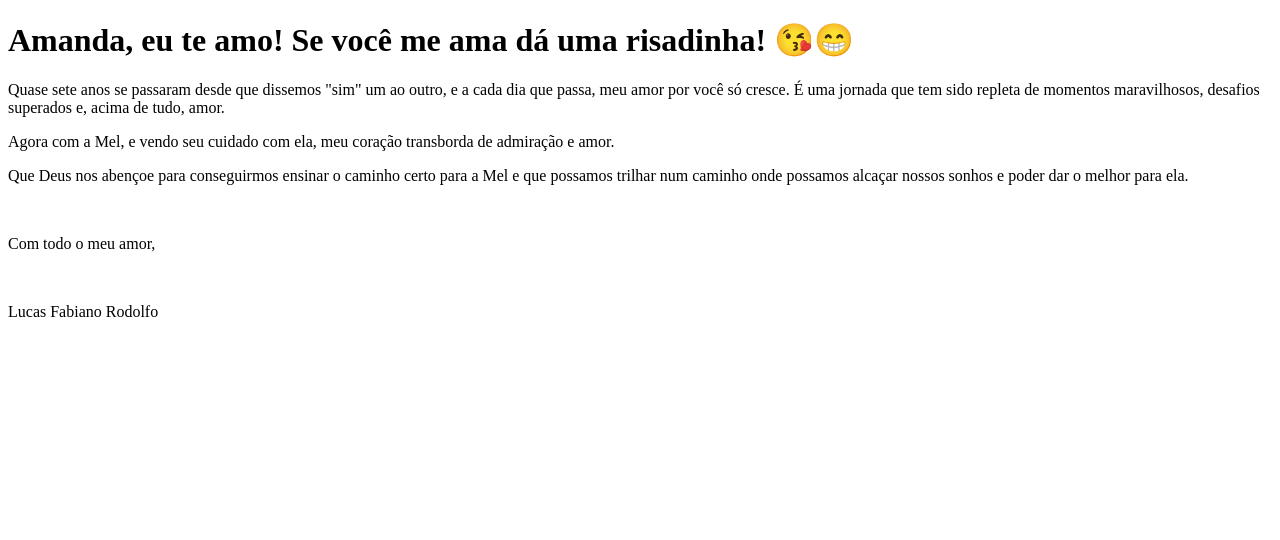
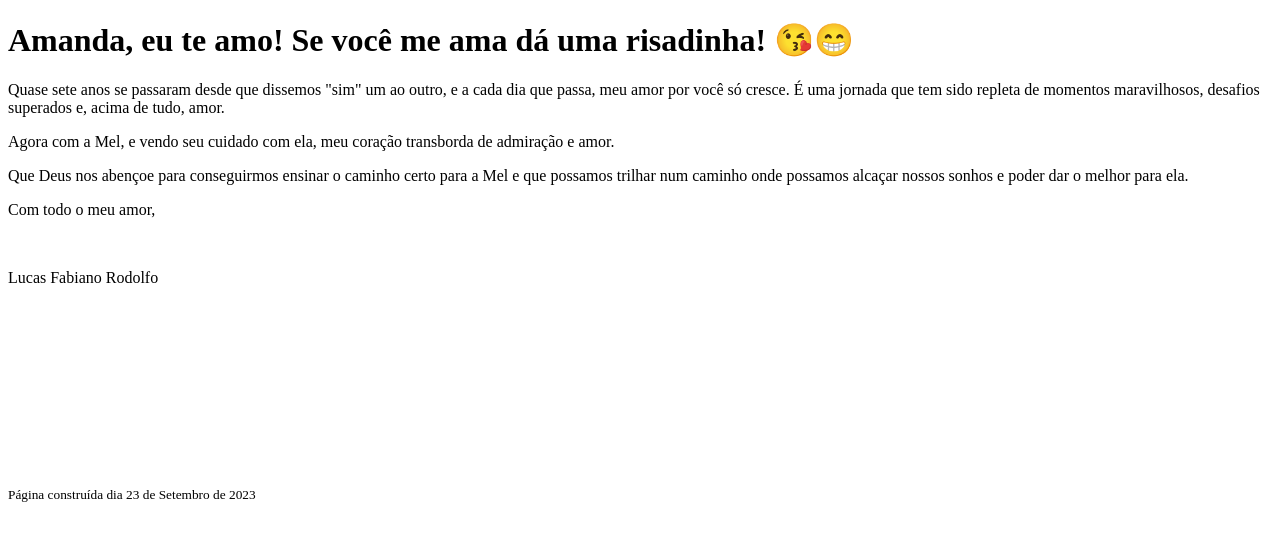
Before and after one commit to Luckaos/clone-tabnews, a Next.js app: page / in a window 1280 px wide. Shown: the top 540 px of the page. Built offline with nearby package versions, Linux system fonts and the light colour scheme.

Commit message:
Inserido data da criação do Index para Histórico

```diff
--- a/pages/index.js
+++ b/pages/index.js
@@ -18,10 +18,21 @@ function Home() {
         Mel e que possamos trilhar num caminho onde possamos alcaçar nossos
         sonhos e poder dar o melhor para ela.
       </p>
-      <br />
       <p>Com todo o meu amor,</p>
       <br />
       <p>Lucas Fabiano Rodolfo</p>
+      <br />
+      <br />
+      <br />
+      <br />
+      <br />
+      <br />
+      <br />
+      <br />
+      <br />
+      <p>
+        <sub>Página construída dia 23 de Setembro de 2023</sub>
+      </p>
     </>
   );
 }
```
